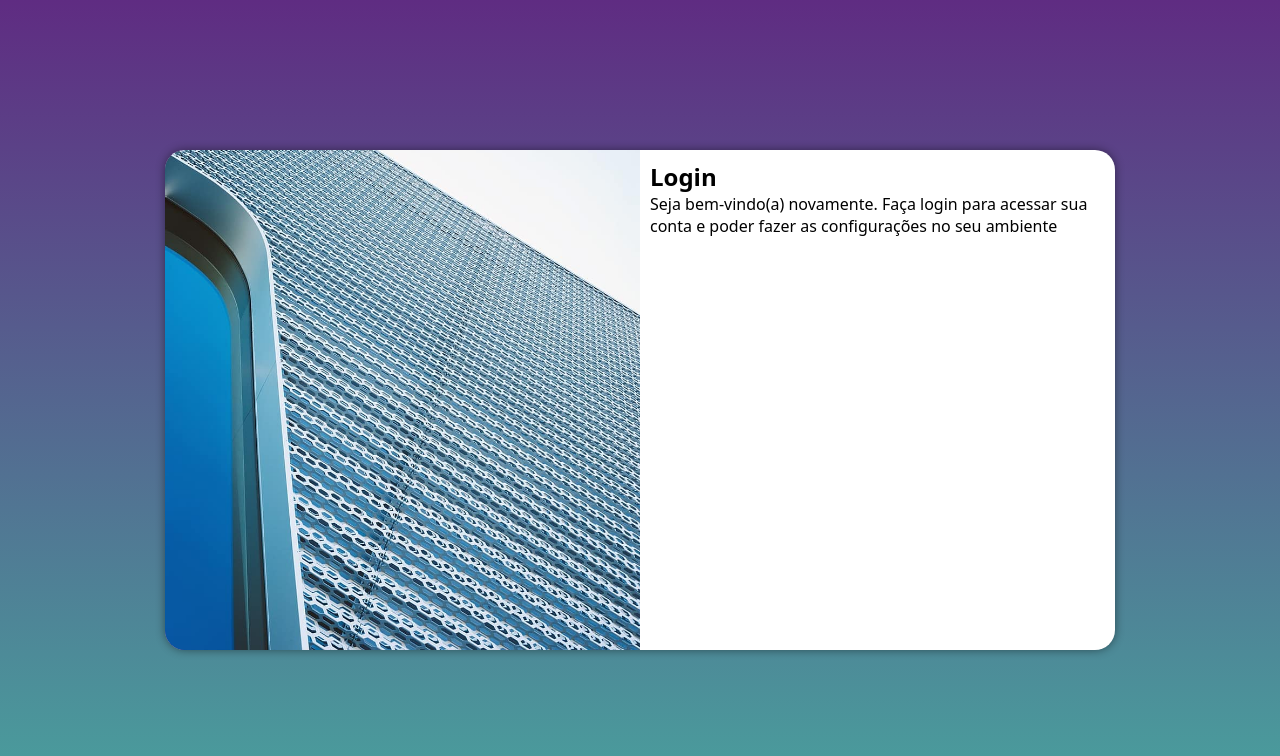
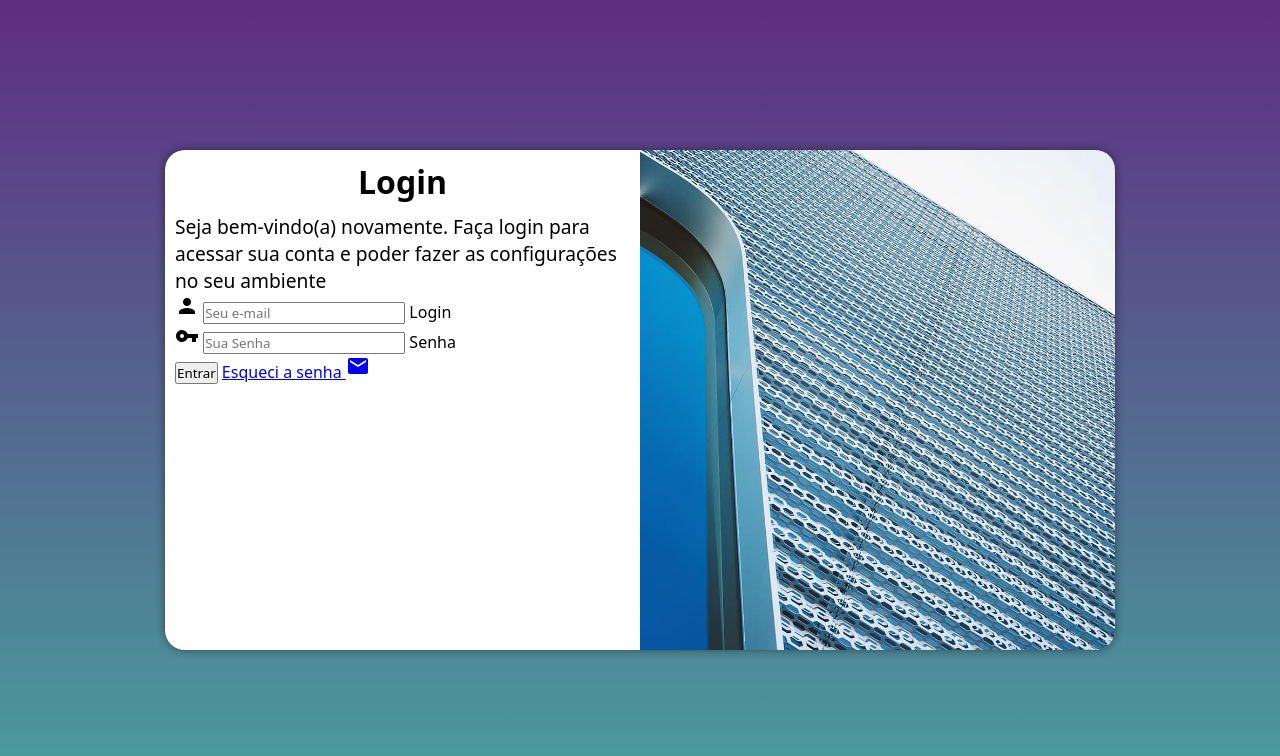
Before and after one commit to DeivinsonPereira/projeto-login, a plain HTML site: page index.html in a window 1280 px wide. Drawn offline with Linux system fonts and the light colour scheme.

Commit message:
Adicionei o Formulário

```diff
--- a/estilos/mediaquery.css
+++ b/estilos/mediaquery.css
@@ -38,12 +38,18 @@ Grandes Telas: acima de 1200px
         width: 950px;
     }
     section#login div#imagem {
-        float: left;
+        float: right;
         width: 50%;
         height: 100%;
     }
     section#login div#formulario {
-        float: right;
+        float: left;
         width: 50%;
     }
+    div#formulario > h1{
+        font-size: 2em;
+    }
+    div#formulario p {
+        font-size: 1.2em;
+    }
 }
--- a/estilos/style.css
+++ b/estilos/style.css
@@ -31,7 +31,7 @@ main {
 
 section#login {
     background-color: white;
-    width: 250px;
+    width: 252px;
     height: 500px;
     border-radius: 20px;
     position: absolute;
@@ -54,3 +54,10 @@ section#login >div#formulario {
     display: block;
     padding: 10px;
 }
+div#formulario > h1 {
+    text-align: center;
+    margin-bottom: 10px;
+}
+div#formulario p {
+    font-size: 0.8em;
+}
--- a/index.html
+++ b/index.html
@@ -5,6 +5,7 @@
     <meta http-equiv="X-UA-Compatible" content="IE=edge">
     <meta name="viewport" content="width=device-width, initial-scale=1.0">
     <title>Projeto Login</title>
+    <link href="https://fonts.googleapis.com/icon?family=Material+Icons" rel="stylesheet">
     <link rel="stylesheet" href="estilos/style.css">
     <link rel="stylesheet" href="estilos/mediaquery.css">
 </head>
@@ -17,8 +18,20 @@
             <div id="formulario">
                 <h1>Login</h1>
                 <p>Seja bem-vindo(a) novamente. Faça login para acessar sua conta e poder fazer as configurações no seu ambiente</p>
-                <form action="login.php" method="post">
+                <form action="login.php" method="post" autocomplete="on">
 
+                    <div class="campo">
+                        <span class="material-icons">person</span>
+                        <input type="email" name="login" id="ilogin" placeholder="Seu e-mail" autocomplete="email" required maxlength="30">
+                        <label for="ilogin">Login</label>
+                    </div>
+                    <div class="campo">
+                        <span class="material-icons">vpn_key</span>
+                        <input type="password" name="senha" id="isenha" placeholder="Sua Senha" autocomplete="current-password" required minlength="8" maxlength="20">
+                        <label for="isenha">Senha</label>
+                    </div>
+                    <input type="submit" value="Entrar">
+                    <a href="esqueci.html">Esqueci a senha <span class="material-icons">mail</span></a>
                 </form>
             </div>
         </section>
```
